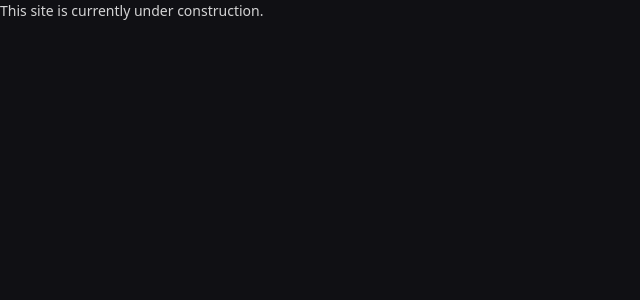
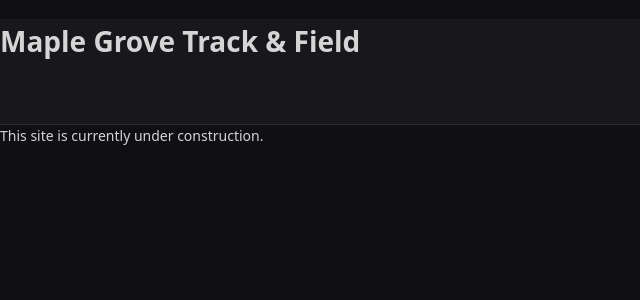
Before and after one commit to maplegrovetrack/maplegrovetrack.github.io, a Nuxt app: page / in a window 1280 px wide. Shown: the top 300 px of the page, without its empty margins (0-640 px from the left). Built offline with nearby package versions, Linux system fonts and the light colour scheme; a small style sheet from the web is missing.

Commit message:
Updates.

```diff
--- /dev/null
+++ b/components/Header.vue
@@ -0,0 +1,39 @@
+<template>
+  <NLayoutHeader position="static" bordered>
+    <NText as="h1">
+      Maple Grove Track & Field
+    </NText>
+    <NMenu :options="menuOptions" mode="horizontal" responsive />
+  </NLayoutHeader>
+</template>
+
+<script setup lang="ts">
+import type { MenuOption } from 'naive-ui'
+import { NLayoutHeader, NMenu, NText } from 'naive-ui'
+import { NuxtLink } from '#components'
+
+const menuOptions: MenuOption[] = [
+  {
+    label: () =>
+      h(
+        NuxtLink,
+        {
+          to: '/'
+        },
+        'Home'
+      ),
+    key: 'home'
+  },
+  {
+    label: () =>
+      h(
+        NuxtLink,
+        {
+          to: '/schedule'
+        },
+        'Schedule'
+      ),
+    key: 'schedule'
+  }
+]
+</script>
--- a/layouts/default.vue
+++ b/layouts/default.vue
@@ -1,42 +1,16 @@
 <template>
   <NConfigProvider :theme-overrides="darkTheme">
     <GlobalStyle>
-      <!--      <ClientOnly>-->
-      <!--        <NMenu :options="menuOptions" mode="horizontal" responsive />-->
-      <!--      </ClientOnly>-->
-      <slot />
+      <ClientOnly>
+        <NLayout position="absolute">
+          <Header />
+          <slot />
+        </NLayout>
+      </ClientOnly>
     </GlobalStyle>
   </NConfigProvider>
-  <!--  <NSpace vertical>-->
-  <!--    <NSpace>-->
-  <!--      <NButton @click="theme = darkTheme">Dark</NButton>-->
-  <!--      <NButton @click="theme = null">Light</NButton>-->
-  <!--    </NSpace>-->
-  <!--    <NConfigProvider :theme="theme">-->
-  <!--      <NCard>-->
-  <!--        <NEl tag="span">-->
-  <!--          I am a Span.-->
-  <!--        </NEl>-->
-  <!--      </NCard>-->
-  <!--    </NConfigProvider>-->
-  <!--  </NSpace>-->
 </template>
 
 <script setup lang="ts">
-import type { MenuOption } from 'naive-ui'
-import { darkTheme, NConfigProvider, NMenu } from 'naive-ui'
-import { NuxtLink } from '#components'
-
-const menuOptions: MenuOption[] = [
-  {
-    label: () =>
-      h(
-        NuxtLink,
-        {
-          to: '/'
-        }
-      ),
-    key: 'Home'
-  }
-]
+import { darkTheme, NConfigProvider, NLayout } from 'naive-ui'
 </script>
--- a/nuxt.config.ts
+++ b/nuxt.config.ts
@@ -4,9 +4,6 @@ const isProduction: boolean = process.env.NODE_ENV === 'production'
 const isDevelopment: boolean = process.env.NODE_ENV === 'development'
 
 export default defineNuxtConfig({
-  features: {
-    inlineStyles: true
-  },
   build: {
     transpile: [
       ...(isProduction ? ['naive-ui'] : []),
@@ -21,8 +18,7 @@ export default defineNuxtConfig({
       include: [
         ...(isDevelopment ? ['naive-ui'] : []),
         ...(isDevelopment ? ['vueuc'] : []),
-        ...(isDevelopment ? ['date-fns-tz/formatInTimeZone'] : []),
-        ...(isDevelopment ? ['lodash-es'] : [])
+        ...(isDevelopment ? ['date-fns-tz/formatInTimeZone'] : [])
       ]
     }
   }
--- a/package.json
+++ b/package.json
@@ -16,7 +16,6 @@
     "@types/node": "^20",
     "eslint": "^8.56.0",
     "gh-pages": "^6.1.1",
-    "lodash-es": "^4.17.21",
     "naive-ui": "^2.37.3",
     "nuxt": "^3.9.3",
     "sass": "^1.70.0",
```
Also changed, not shown: public/logo.jpg (added), 1 other file (tests, documents, lock files or other folders).
